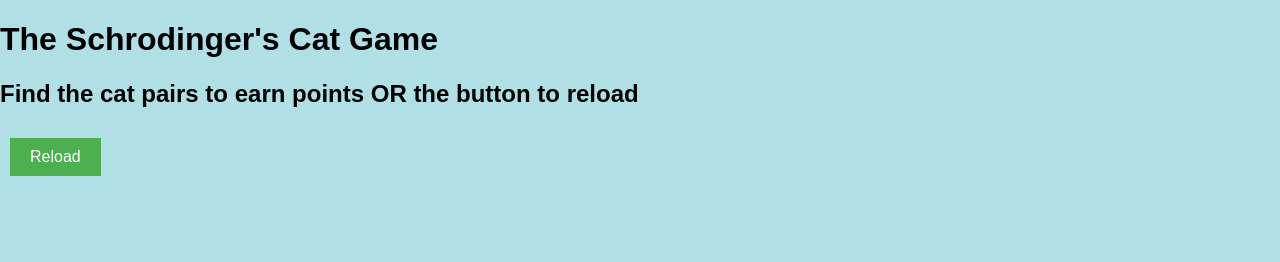
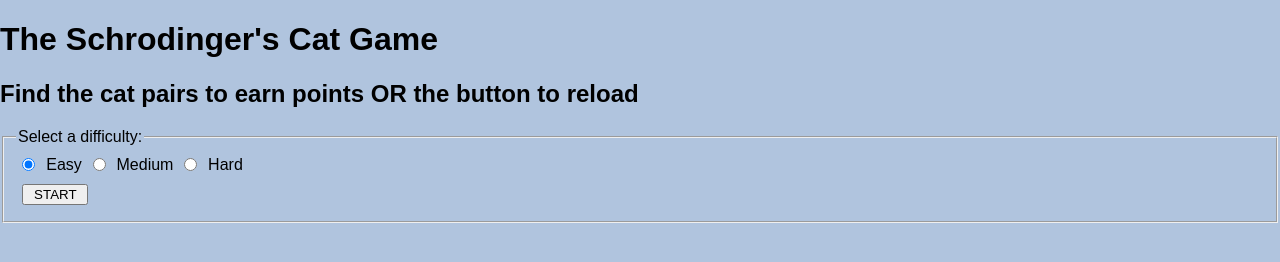
Before and after one commit to ferthelet/phase-1-project, a plain HTML site: page index.html in a window 1280 px wide. Drawn offline with Linux system fonts and the light colour scheme.

Commit message:
adds radio buttons for difficulty

```diff
--- a/index.html
+++ b/index.html
@@ -13,9 +13,28 @@
     <h1 class="title">The Schrodinger's Cat Game</h1>
     <h2 class="subtitle">Find the cat pairs to earn points OR the button to reload</h2>
     <div class="container">
-        <div id="myForm"></div>
-        <button id="reload">Reload</button>
+        <form id="difficulty_form" action="" method="post">
+            <fieldset>
+                <legend>Select a difficulty:</legend>
+                <div>
+                    <input type="radio" id="easy" name="difficulty" value="easy" checked>
+                    <label for="easy">Easy</label>
+                    <input type="radio" id="medium" name="difficulty" value="medium">
+                    <label for="medium">Medium</label>
+                    <input type="radio" id="hard" name="difficulty" value="hard">
+                    <label for="hard">Hard</label>
+                </div>
+                <div>
+                    <input type="submit" value=" START ">
+                </div>
+            </fieldset>
+
+        </form>
+    </div>
+    <div class="catList">
         <div id="catList"></div>
+    </div>
+    <div class="CatsShown">
         <div id="catImg"></div>
     </div>
     <script src="src/main.js"></script>
--- a/src/main.js
+++ b/src/main.js
@@ -50,7 +50,7 @@ function displayJoker(catId) {
     img.id = catId;
     img.src = "./assets/Joker-cat.jpg";
     img.addEventListener('click',
-        () => displayCat(catId),{once: true});
+        () => displayCat(catId), { once: true });
     img.classList.add("listCat");
     img.alt = `joker cat`;
     catListDiv.appendChild(img);
@@ -78,13 +78,30 @@ function fetchCats(qtty = 4) {
 }
 
 // main
-// const myForm = document.getElementById('myForm');
-// myForm.addEventListener('submit', (event) => {
-//     event.preventDefault();
-//     const qtty = document.getElementById('qtty').value;
-//     fetchCats(qtty);
-// });
+let catList = [];
 
-let catList = [];
-const myButton = document.getElementById('reload');
-myButton.addEventListener('click', () => fetchCats(8));
+// waits for DOM to load before adding event listener
+document.addEventListener('DOMContentLoaded', () => addingEventListener());
+
+// adds event listener to form
+function addingEventListener() {
+    document.getElementById("difficulty_form").addEventListener("submit", handleFormSubmit);
+}
+
+// handles form submit
+function handleFormSubmit(event) {
+    event.preventDefault();
+    const easy = document.getElementById("easy");
+    const medium = document.getElementById("medium");
+    const hard = document.getElementById("hard");
+
+    if(easy.checked){
+       fetchCats(5);
+    }
+    if(medium.checked){
+       fetchCats(8);
+    }
+    if(hard.checked){
+       fetchCats(12);
+    }
+}
--- a/style.css
+++ b/style.css
@@ -1,5 +1,3 @@
-
-
 /* Style the header */
 .header {
     padding: 10px;
@@ -9,20 +7,21 @@
 }
 
 body {
-    font-family: Arial, Helvetica, sans-serif;
+    font: 1rem 'Fira Sans', sans-serif;
     margin: 0;
-    background-color: powderblue;
+    background-color: lightsteelblue;
 }
 
 /* Increase the font size of the h1 element */
 .header h1 {
+    font: 1rem 'Fira Sans', sans-serif;
     font-size: 40px;
 }
 
 /* Style the cat list images */
 .listCat {
     float: left;
-    width:  100px;
+    width: 100px;
     height: 100px;
     object-fit: cover;
     border: 2px solid white;
@@ -31,7 +30,7 @@ body {
 
 .deadCat {
     float: left;
-    width:  100px;
+    width: 100px;
     height: 100px;
     object-fit: cover;
     border: 2px solid white;
@@ -42,7 +41,7 @@ body {
 /* Style the cat shown image */
 .shownCat {
     float: left;
-    width:  300px;
+    width: 300px;
     height: 300px;
     object-fit: cover;
     border: 2px solid white;
@@ -51,7 +50,8 @@ body {
 
 /* Set a style for all buttons */
 button {
-    background-color: #4CAF50; /* Green */
+    background-color: #4CAF50;
+    /* Green */
     border: none;
     color: white;
     margin: 10px;
@@ -61,3 +61,12 @@ button {
     display: inline-block;
     font-size: 16px;
 }
+
+p,
+label {
+    font: 1rem 'Fira Sans', sans-serif;
+}
+
+input {
+    margin: 0.4rem;
+}
```
Lines whose indentation alone changed are shown as unchanged.
